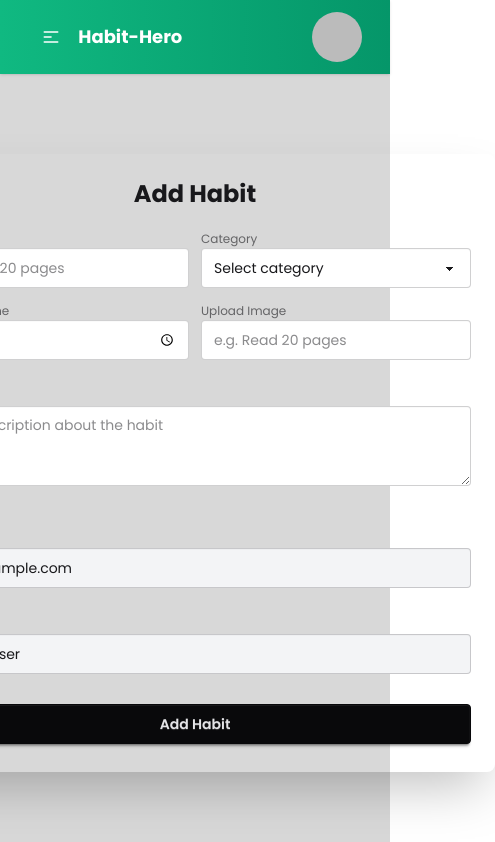
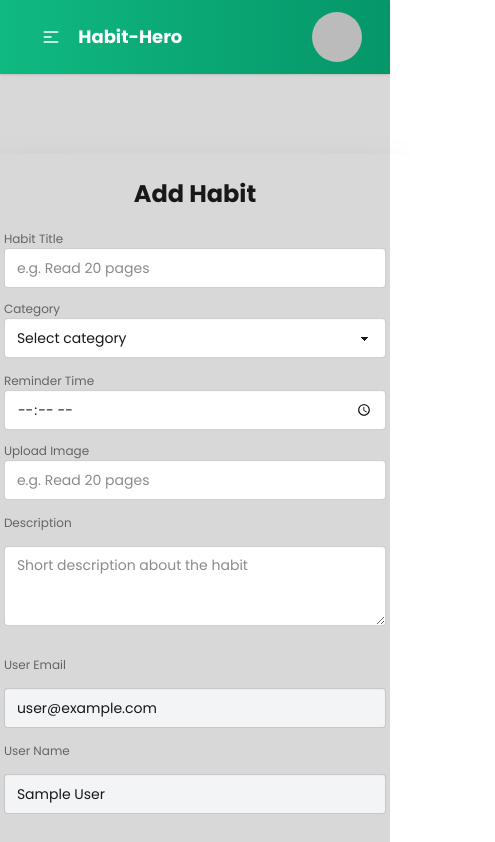
Before and after one commit to toukir5588/habit-hero-client, a React (Vite) app: page /addHabit in a window 390 px wide. Shown: the top 842 px of the page, 495 px wide, since content can reach past the window. Built offline with nearby package versions, Linux system fonts and the light colour scheme; no server answers; sample sign-in values are in the browser's storage.

Commit message:
responsive is update form

```diff
--- a/package.json
+++ b/package.json
@@ -23,6 +23,7 @@
     "react-icons": "^5.5.0",
     "react-router": "^7.9.4",
     "react-toastify": "^11.0.5",
+    "react-tooltip": "^5.30.0",
     "styled-components": "^6.1.19",
     "sweetalert2": "^11.26.3",
     "tailwindcss": "^4.1.16"
--- a/src/components/AddHabit/AddHabit.jsx
+++ b/src/components/AddHabit/AddHabit.jsx
@@ -57,13 +57,13 @@ const AddHabit = () => {
 
   return (
     <div className="max-w-11/12 mx-auto my-20 flex items-center justify-center">
-      <div className="card  from-indigo-50 to-white w-[600px] shrink-0 shadow-2xl">
+      <div className="card  from-indigo-50 to-white max-w-[600px] shrink-0 shadow-2xl">
         <div className="card-body w-full">
           <h1 className="text-2xl font-bold text-center mb-2">Add Habit</h1>
           <form onSubmit={handleAddHabit}>
             <fieldset className="fieldset  space-y-2">
-              <div className="flex w-full gap-3">
-                <div className="flex-1">
+              <div className="flex w-full gap-3 flex-col md:flex-row">
+                <div className="md:flex-1">
                   <label className="label">Habit Title</label>
                   <input
                     type="text"
@@ -74,7 +74,7 @@ const AddHabit = () => {
                   />
                 </div>
 
-                <div className="flex-1">
+                <div className="flex-1 ">
                   <label className="label">Category</label>
                   <select
                     name="category"
@@ -91,8 +91,8 @@ const AddHabit = () => {
                 </div>
               </div>
 
-              <div className="flex w-full gap-3 justify-between">
-                <div className="flex-1">
+              <div className="flex w-full flex-col md:flex-row gap-3 justify-between">
+                <div className="md:flex-1">
                   <label className="label">Reminder Time</label>
                   <input
                     type="time"
@@ -102,7 +102,7 @@ const AddHabit = () => {
                   />
                 </div>
 
-                <div className="flex-1">
+                <div className="md:flex-1">
                   <label className="label">Upload Image</label>
                   <input
                     type="url"
--- a/src/components/MyHabits/Myhabits.jsx
+++ b/src/components/MyHabits/Myhabits.jsx
@@ -65,6 +65,7 @@ const MyHabits = () => {
       console.error(err);
       Swal.fire("Error", "Failed to update habit", "error");
     }
+
   };
   const handleDeleteHabit = (_id) => {
     Swal.fire({
@@ -211,8 +212,8 @@ const MyHabits = () => {
                         }
                       >
                         <fieldset className="fieldset  space-y-2">
-                          <div className="flex w-full gap-3">
-                            <div className="flex-1">
+                          <div className="flex w-full flex-col md:flex-row gap-3">
+                            <div className="flex-1 ">
                               <label className="label">Habit Title</label>
                               <input
                                 type="text"
@@ -240,7 +241,7 @@ const MyHabits = () => {
                             </div>
                           </div>
 
-                          <div className="flex w-full gap-3 justify-between">
+                          <div className="flex w-full gap-3 flex-col md:flex-row justify-between">
                             <div className="flex-1">
                               <label className="label">Reminder Time</label>
                               <input
```
Also changed, not shown: 2 other files (tests, documents, lock files or other folders).
